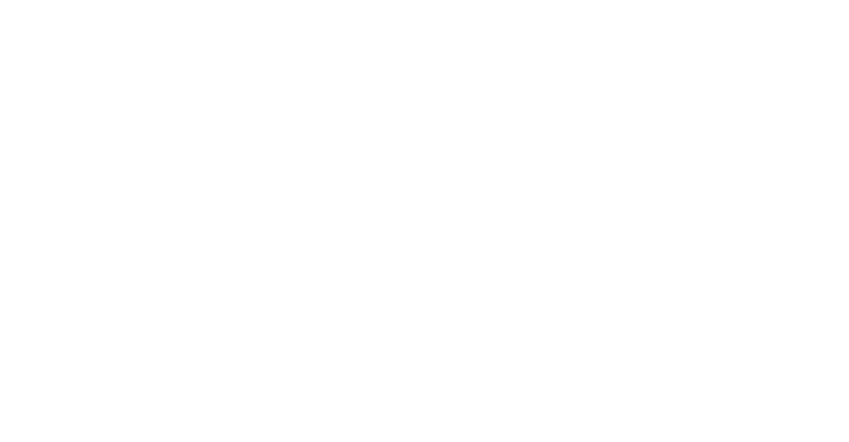
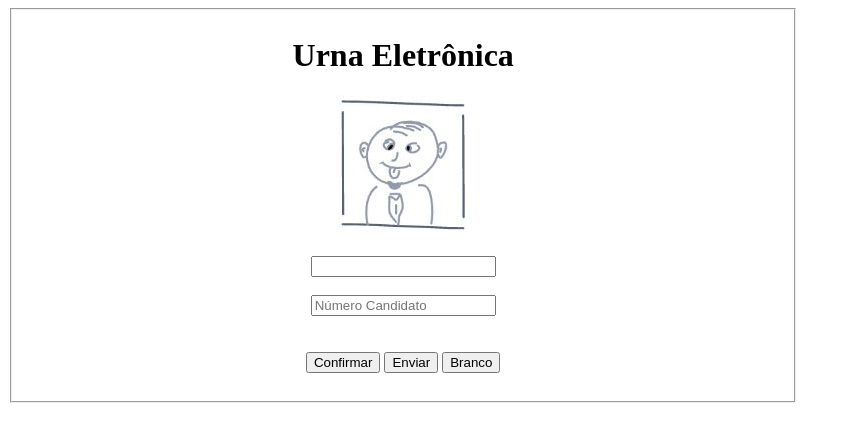
Before and after one commit to MarioPortfolio/ProjetosForm, a plain HTML site: page urnaEletronica/urnaEletronica.html in a window 1280 px wide. Shown: the whole page, without its empty margins (0-849 px from the left). Drawn offline with Linux system fonts and the light colour scheme.

Commit message:
Pagina urna  finalizada

```diff
--- a/urnaEletronica/urnaEletronica.html
+++ b/urnaEletronica/urnaEletronica.html
@@ -0,0 +1,42 @@
+<!DOCTYPE html>
+<html lang="pt-BR">
+<head>
+    <meta charset="UTF-8">
+    <meta name="viewport" content="width=device-width, initial-scale=1.0">
+    <title>Urna Eletrônica</title>
+    <style>
+
+        fieldset#borda {
+            text-align: center;
+            display: block;
+            width: 60%;
+        }
+
+    </style>
+</head>
+<body>
+    <form action="">
+        <fieldset id="borda">
+
+
+            <h1>Urna Eletrônica</h1>
+
+            <img src="../Assets/Imagens/candidato1.JPG" alt="">
+
+            <br><br>
+            <input type="text" id="idImagemCandidato">
+
+            <br><br>
+            <input type="text" id="IdCandidato" name="nmCandidato" value="" placeholder="Número Candidato" title="Insira o número do seu candidato">
+            <br><br>
+
+            <br>
+            <button id="btConfirmar" type="submit">Confirmar</button>
+            <button id="btCancelar" type="Cancelar">Enviar</button>
+            <button id="btBranco" type="submit">Branco</button>
+            <br><br>
+
+        </fieldset>
+    </form>
+</body>
+</html>
```
Also changed, not shown: Contato/index.html (+3 -8 lines), Assets/Imagens/candidato1.JPG (added).
